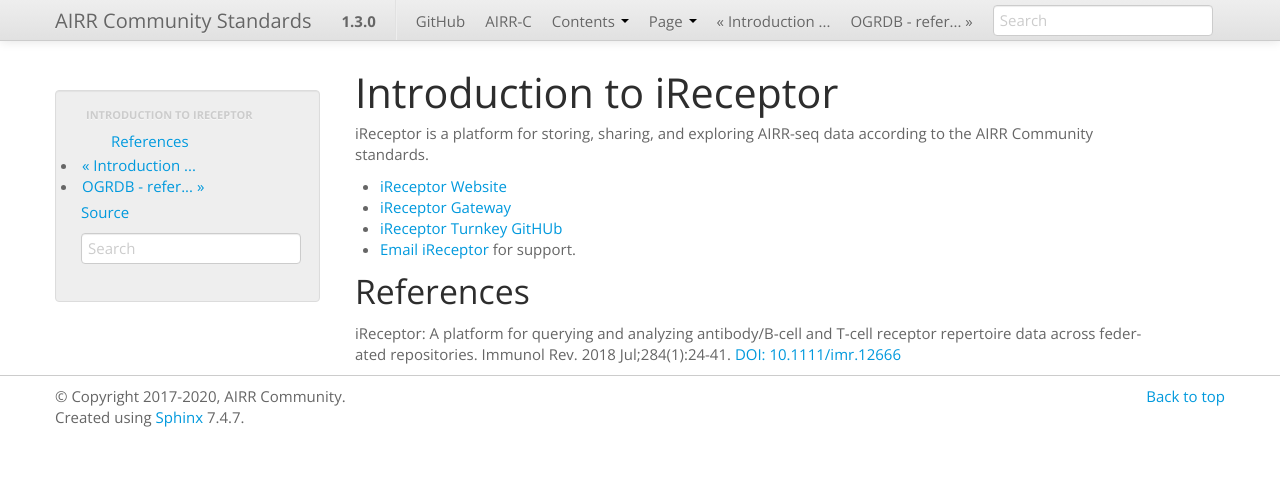
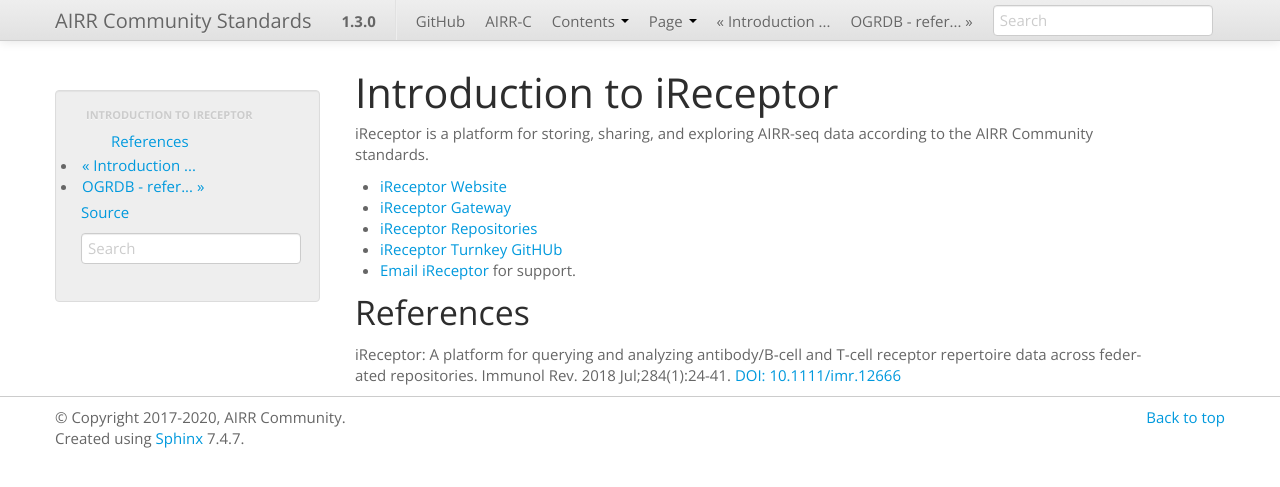
Before and after one commit to airr-community/airr-standards, a Sphinx documentation site: the page built from docs/miairr/ireceptor.rst, in a window 1280 px wide. Shown: the top 487 px of the page. Built offline with Sphinx 7.4.7, drawn with Linux system fonts in a browser that asks for light colours; pages that are not in the unit, such as notebooks, are missing from menus.

Commit message:
Update links for iReceptor page

```diff
--- a/docs/miairr/ireceptor.rst
+++ b/docs/miairr/ireceptor.rst
@@ -10,6 +10,8 @@
 + `iReceptor Website`_
 
 + `iReceptor Gateway`_
+
++ `iReceptor Repositories`_
 
 + `iReceptor Turnkey GitHUb`_
 
@@ -29,6 +31,8 @@
 
 .. _`iReceptor Website`: http://www.ireceptor.org
 
+.. _`iReceptor Repositories`: http://www.ireceptor.org/repositories
+
 .. _`iReceptor Gateway`: https://gateway.ireceptor.org
 
 .. _`iReceptor Turnkey GitHub`: https://github.com/sfu-ireceptor/turnkey-service-php
```
